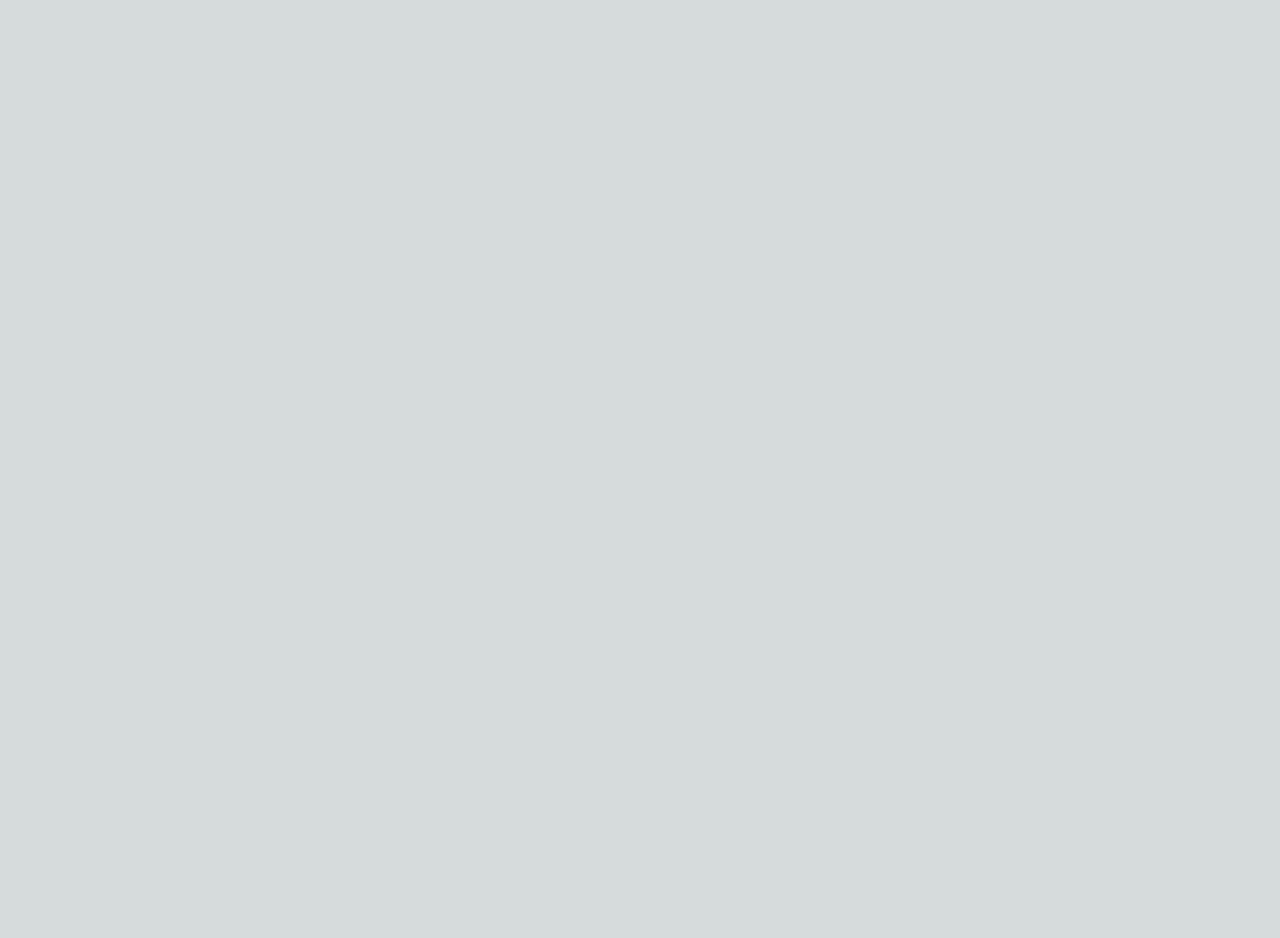
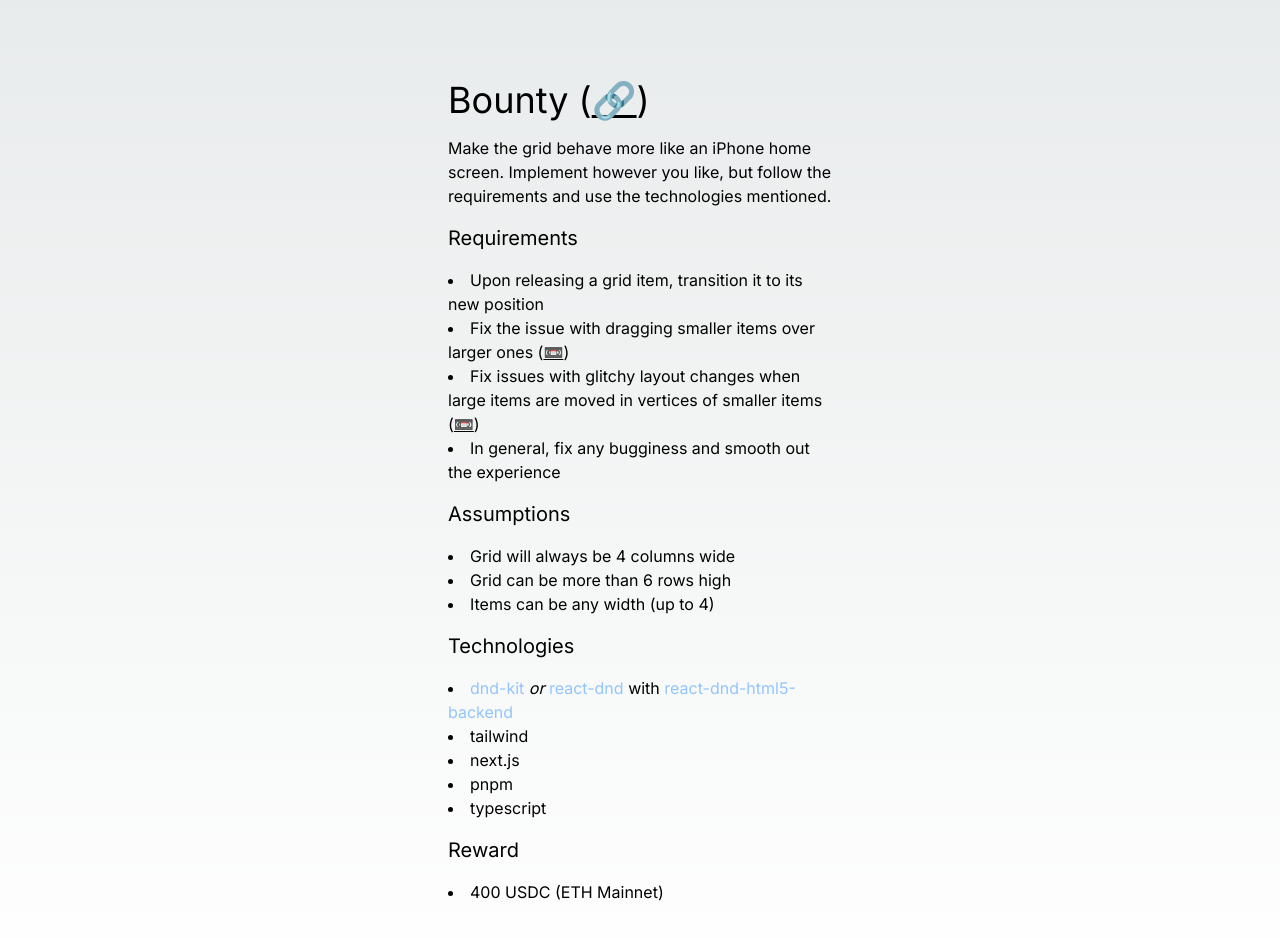
Before and after one commit to hexcowboy/iphone-grid, a Next.js app: page / in a window 1280 px wide. Shown: the part 800-1738 px from the top of the page. Before the commit the page ends 800 px from the top, so only its background shows below. Built offline with nearby package versions, Linux system fonts and the light colour scheme.

Commit message:
add bounty info

```diff
--- a/src/app/layout.tsx
+++ b/src/app/layout.tsx
@@ -1,21 +1,21 @@
-import './globals.css'
-import { Inter } from 'next/font/google'
+import "./globals.css";
+import { Inter } from "next/font/google";
 
-const inter = Inter({ subsets: ['latin'] })
+const inter = Inter({ subsets: ["latin"] });
 
 export const metadata = {
-  title: 'Create Next App',
-  description: 'Generated by create next app',
-}
+  title: "iPhone Grid",
+  description: "Create an iPhone grid and win a bounty.",
+};
 
 export default function RootLayout({
   children,
 }: {
-  children: React.ReactNode
+  children: React.ReactNode;
 }) {
   return (
     <html lang="en">
       <body className={inter.className}>{children}</body>
     </html>
-  )
+  );
 }
--- a/src/app/page.tsx
+++ b/src/app/page.tsx
@@ -8,7 +8,6 @@ import {
   PointerSensor,
   useSensor,
   useSensors,
-  DragEndEvent,
   DragOverEvent,
 } from "@dnd-kit/core";
 import {
@@ -47,6 +46,36 @@ const initialItems: Node[] = [
   { id: 18, width: 1, height: 1 },
 ];
 
+const GRID_COLS = 4;
+
+function calculateGridIndex(items: Node[], itemId: number) {
+  let gridIndex = 0;
+  let nextRowSkip: Array<number> = [];
+
+  for (let i = 0; i < items.length; i++) {
+    const item = items[i];
+
+    if (item.id === itemId) {
+      break;
+    }
+
+    const { width, height } = item;
+
+    if (height > 1) {
+      nextRowSkip = nextRowSkip.concat(Array(height - 1).fill(width));
+    }
+
+    if ((gridIndex + 1) % 4 === 0) {
+      const shift = nextRowSkip.shift() ?? 0;
+      gridIndex += shift;
+    }
+
+    gridIndex += width;
+  }
+
+  return gridIndex;
+}
+
 export default function App() {
   const [items, setItems] = useState(initialItems);
   const sensors = useSensors(
@@ -57,12 +86,12 @@ export default function App() {
   );
 
   return (
+    <>
       <div className="flex justify-center items-center min-h-screen">
         <div className="grid grid-cols-4 auto-cols-min gap-4">
           <DndContext
             sensors={sensors}
             collisionDetection={closestCenter}
-          onDragEnd={handleDragEnd}
             onDragOver={handleDragOver}
           >
             <SortableContext items={items} strategy={rectSortingStrategy}>
@@ -73,15 +102,102 @@ export default function App() {
           </DndContext>
         </div>
       </div>
+      <div className="min-h-screen flex items-center p-20 flex-col">
+        <div className="max-w-sm flex flex-col gap-4">
+          <h2 className="text-4xl">
+            Bounty (
+            <a
+              href="https://github.com/hexcowboy/iphone-grid"
+              className="underline cursor-pointer"
+              target="_blank"
+            >
+              🔗
+            </a>
+            )
+          </h2>
+          <p>
+            Make the grid behave more like an iPhone home screen. Implement
+            however you like, but follow the requirements and use the
+            technologies mentioned.
+          </p>
+
+          <h3 className="text-xl">Requirements</h3>
+          <ul className="list-disc list-inside">
+            <li>
+              Upon releasing a grid item, transition it to its new position
+            </li>
+            <li>
+              Fix the issue with dragging smaller items over larger ones (
+              <a
+                href="https://drive.google.com/file/d/18nAnudUS37LHdcj8ovxpnzFXqlHmjucF/view?usp=share_link"
+                className="underline cursor-pointer"
+                target="_blank"
+              >
+                📼
+              </a>
+              )
+            </li>
+            <li>
+              Fix issues with glitchy layout changes when large items are moved
+              in vertices of smaller items (
+              <a
+                href="https://drive.google.com/file/d/1jXdMXbcvOAGkybKKDqsqZFMdc9VENI58/view?usp=sharing"
+                className="underline cursor-pointer"
+                target="_blank"
+              >
+                📼
+              </a>
+              )
+            </li>
+            <li>In general, fix any bugginess and smooth out the experience</li>
+          </ul>
+
+          <h3 className="text-xl">Assumptions</h3>
+          <ul className="list-disc list-inside">
+            <li>Grid will always be 4 columns wide</li>
+            <li>Grid can be more than 6 rows high</li>
+            <li>Items can be any width (up to 4)</li>
+          </ul>
+
+          <h3 className="text-xl">Technologies</h3>
+          <ul className="list-disc list-inside">
+            <li>
+              <a className="text-blue-300" href="https://docs.dndkit.com/">
+                dnd-kit
+              </a>{" "}
+              <em>or</em>{" "}
+              <a
+                className="text-blue-300"
+                href="https://react-dnd.github.io/react-dnd/about"
+              >
+                react-dnd
+              </a>{" "}
+              with{" "}
+              <a
+                className="text-blue-300"
+                href="https://react-dnd.github.io/react-dnd/docs/backends/html5"
+              >
+                react-dnd-html5-backend
+              </a>{" "}
+            </li>
+            <li>tailwind</li>
+            <li>next.js</li>
+            <li>pnpm</li>
+            <li>typescript</li>
+          </ul>
+
+          <h3 className="text-xl">Reward</h3>
+          <ul className="list-disc list-inside">
+            <li>400 USDC (ETH Mainnet)</li>
+          </ul>
+        </div>
+      </div>
+    </>
   );
 
   function handleDragOver(event: DragOverEvent) {
     const { active, over } = event;
-  }
-
-  function handleDragEnd(event: DragEndEvent) {
-    const { active, over } = event;
-    if (!over) return;
+    if (!over || !active) return;
 
     const activeId = Number(active.id);
     const overId = Number(over.id);
@@ -89,14 +205,17 @@ export default function App() {
     const activeObj = items.find((item) => item.id === activeId);
     const overObj = items.find((item) => item.id === overId);
 
-    if (activeObj && overObj && activeId !== overId) {
-      setItems((items) => {
-        const oldIndex = items.indexOf(activeObj);
-        const newIndex = items.indexOf(overObj);
+    if (!activeObj || !overObj || activeId === overId) return;
 
-        return arrayMove(items, oldIndex, newIndex);
+    const overGridIndex = calculateGridIndex(items, overId);
+    if ((overObj.width + overGridIndex) % GRID_COLS > 4) return;
+
+    setItems((currentItems) => {
+      const oldIndex = currentItems.indexOf(activeObj);
+      const newIndex = currentItems.indexOf(overObj);
+
+      return arrayMove(currentItems, oldIndex, newIndex);
     });
-    }
   }
 }
 
@@ -119,7 +238,7 @@ function SortableItem({ node }: { node: Node }) {
       style={style}
       {...attributes}
       {...listeners}
-      className={"bg-white rounded-2xl flex justify-center items-center"}
+      className="bg-white rounded-2xl flex justify-center items-center select-none"
     >
       <p className="text-black">{node.id}</p>
     </div>
--- a/tailwind.config.js
+++ b/tailwind.config.js
@@ -1,18 +1,12 @@
 /** @type {import('tailwindcss').Config} */
 module.exports = {
   content: [
-    './src/pages/**/*.{js,ts,jsx,tsx,mdx}',
-    './src/components/**/*.{js,ts,jsx,tsx,mdx}',
-    './src/app/**/*.{js,ts,jsx,tsx,mdx}',
+    "./src/pages/**/*.{js,ts,jsx,tsx,mdx}",
+    "./src/components/**/*.{js,ts,jsx,tsx,mdx}",
+    "./src/app/**/*.{js,ts,jsx,tsx,mdx}",
   ],
   theme: {
-    extend: {
-      backgroundImage: {
-        'gradient-radial': 'radial-gradient(var(--tw-gradient-stops))',
-        'gradient-conic':
-          'conic-gradient(from 180deg at 50% 50%, var(--tw-gradient-stops))',
-      },
-    },
+    extend: {},
   },
   plugins: [],
-}
+};
```
Also changed, not shown: 1 other file (tests, documents, lock files or other folders). Lines whose indentation alone changed are shown as unchanged.
